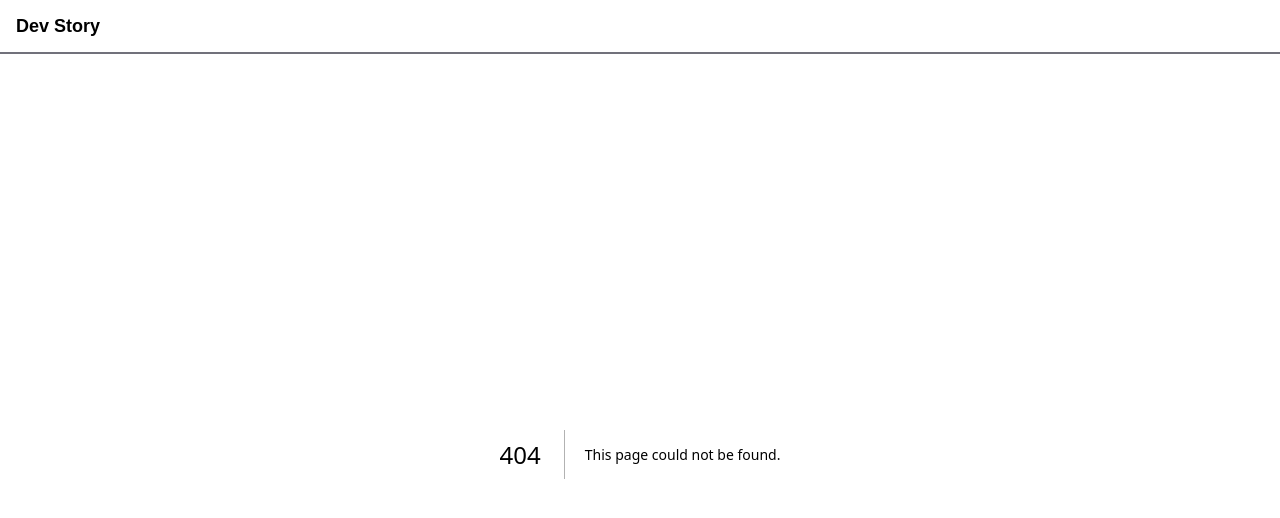
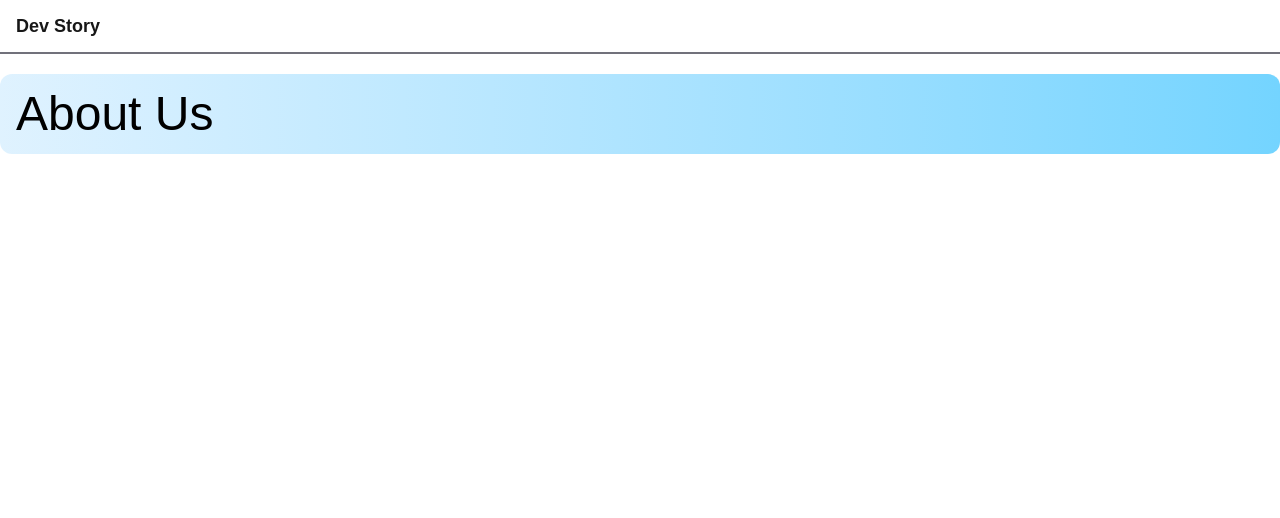
Before and after one commit to gmnayem631/hello-nextjs, a Next.js app: page /about in a window 1280 px wide. Before the commit this address had no page. Shown: the top 518 px of the page. Built offline with nearby package versions, Linux system fonts and the light colour scheme.

Commit message:
learned and created basic route, nested route using app router

```diff
--- /dev/null
+++ b/src/app/about/contact/page.jsx
@@ -0,0 +1,12 @@
+import Title from "@/components/Title";
+import React from "react";
+
+const Contact = () => {
+  return (
+    <div>
+      <Title>Contact Us</Title>
+    </div>
+  );
+};
+
+export default Contact;
--- /dev/null
+++ b/src/app/about/page.jsx
@@ -0,0 +1,12 @@
+import Title from "@/components/Title";
+import React from "react";
+
+const About = () => {
+  return (
+    <div>
+      <Title>About Us</Title>
+    </div>
+  );
+};
+
+export default About;
--- /dev/null
+++ b/src/app/about/teams/page.jsx
@@ -0,0 +1,12 @@
+import Title from "@/components/Title";
+import React from "react";
+
+const Teams = () => {
+  return (
+    <div>
+      <Title>Team size is 100+</Title>
+    </div>
+  );
+};
+
+export default Teams;
--- /dev/null
+++ b/src/app/login/page.jsx
@@ -0,0 +1,12 @@
+import Title from "@/components/Title";
+import React from "react";
+
+const Login = () => {
+  return (
+    <div>
+      <Title>Welcome to login page</Title>
+    </div>
+  );
+};
+
+export default Login;
--- /dev/null
+++ b/src/app/register/page.jsx
@@ -0,0 +1,12 @@
+import Title from "@/components/Title";
+import React from "react";
+
+const Register = () => {
+  return (
+    <div>
+      <Title>Register Page</Title>
+    </div>
+  );
+};
+
+export default Register;
--- /dev/null
+++ b/src/app/tutorials/page.jsx
@@ -0,0 +1,12 @@
+import Title from "@/components/Title";
+import React from "react";
+
+const Tutorials = () => {
+  return (
+    <div>
+      <Title>Learn from tutorials</Title>
+    </div>
+  );
+};
+
+export default Tutorials;
--- /dev/null
+++ b/src/components/Title.jsx
@@ -0,0 +1,11 @@
+import React from "react";
+
+const Title = ({ children }) => {
+  return (
+    <div className="text-black text-5xl bg-linear-to-r mt-5 from-sky-100 to-sky-300 p-4 rounded-xl">
+      {children}
+    </div>
+  );
+};
+
+export default Title;
```
